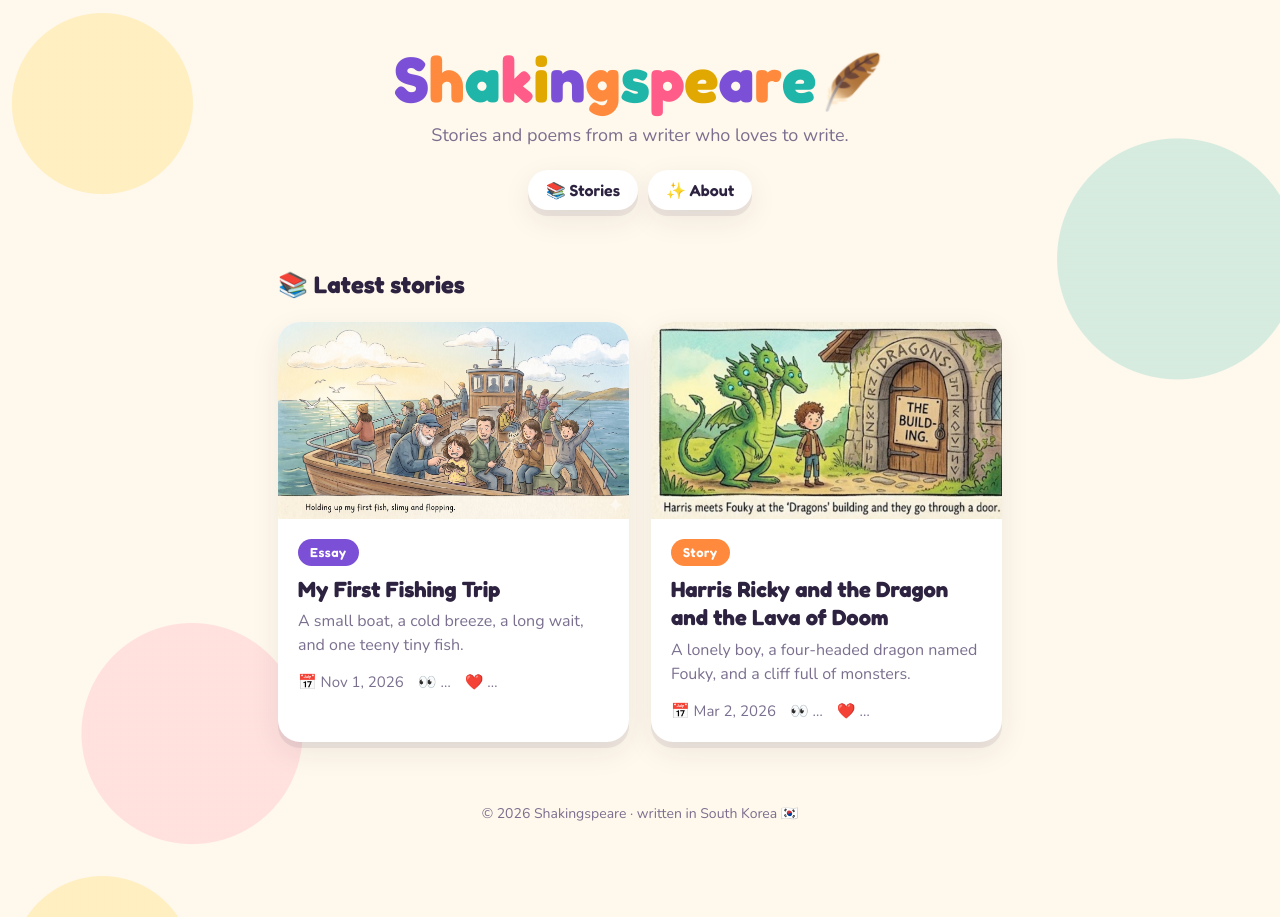
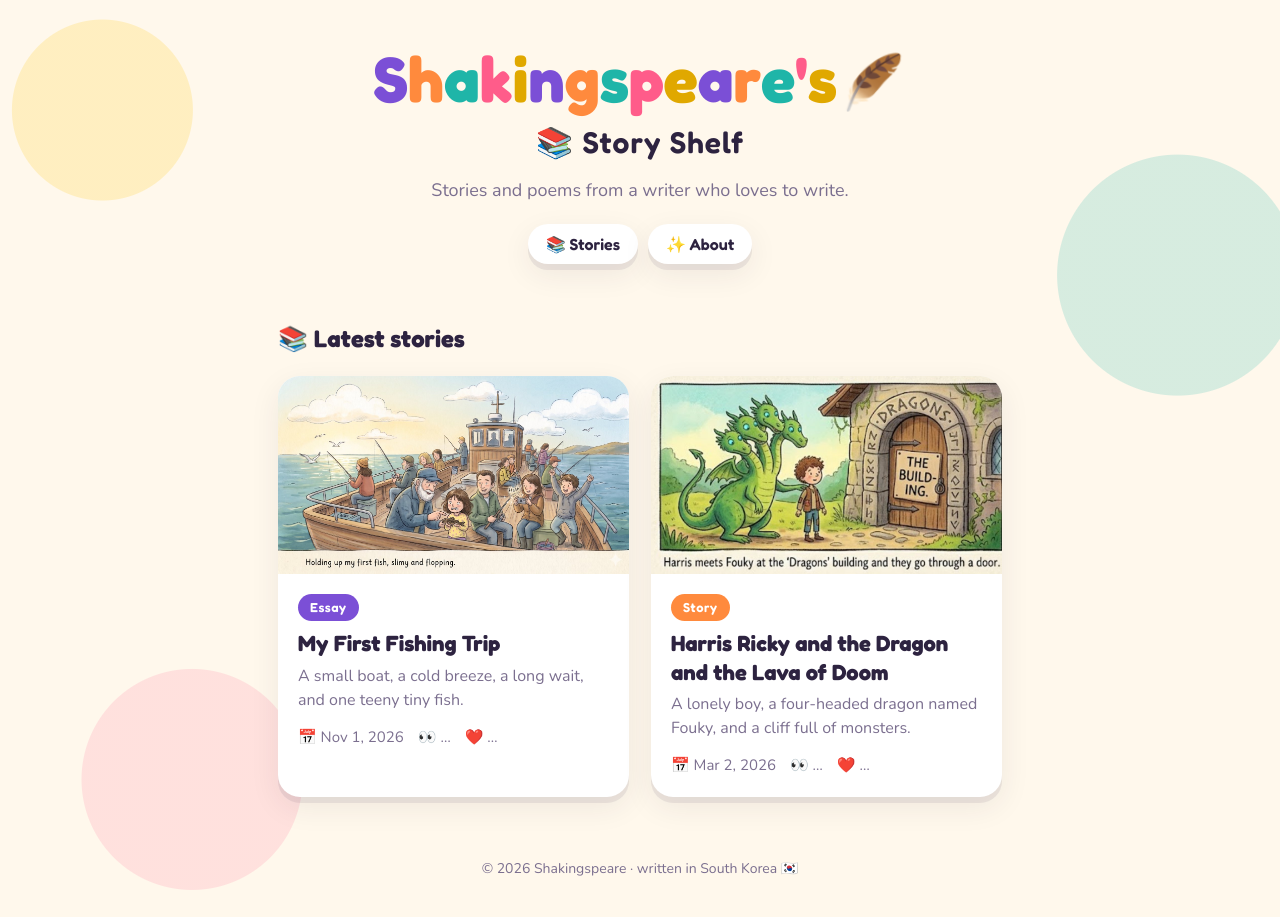
Before and after one commit to shakingspeare/shakingspeare.github.io, a Jekyll site: the page built from index.html, in a window 1280 px wide. Built offline with Jekyll 4.4.1, drawn with Linux system fonts in a browser that asks for light colours.

Commit message:
Site name: Shakingspeare's Story Shelf
Co-Authored-By: Claude Opus 5.5 <noreply@anthropic.com>

```diff
--- a/_config.yml
+++ b/_config.yml
@@ -1,4 +1,6 @@
-title: Shakingspeare
+title: Shakingspeare's Story Shelf
+author_name: Shakingspeare
+shelf_name: Story Shelf
 tagline: Stories and poems from a writer who loves to write.
 description: Stories and poems by a young writer from South Korea.
 url: https://shakingspeare.github.io
--- a/_layouts/default.html
+++ b/_layouts/default.html
@@ -21,7 +21,8 @@
 <body>
   <div class="wrap">
     <header class="site">
-      <a class="name" href="{{ '/' | relative_url }}">{% assign letters = site.title | split: "" %}{% for l in letters %}<span>{{ l }}</span>{% endfor %}<span class="quill">🪶</span></a>
+      <a class="name" href="{{ '/' | relative_url }}">{% assign letters = site.author_name | append: "'s" | split: "" %}{% for l in letters %}<span>{{ l }}</span>{% endfor %}<span class="quill">🪶</span></a>
+      <div class="shelf">📚 {{ site.shelf_name }}</div>
       <p class="tagline">{{ site.tagline }}</p>
       <nav>
         <a href="{{ '/' | relative_url }}">📚 Stories</a>
--- a/style.css
+++ b/style.css
@@ -69,6 +69,14 @@ header.site a.name:hover span:nth-child(odd) { animation-delay: 0.05s; }
   transform-origin: bottom left;
 }
 
+header.site .shelf {
+  font-family: "Fredoka", sans-serif;
+  font-weight: 600;
+  font-size: clamp(22px, 4.5vw, 30px);
+  letter-spacing: 1px;
+  color: var(--text);
+  margin-top: 2px;
+}
 header.site .tagline {
   margin: 6px 0 0;
   color: var(--muted);
```
